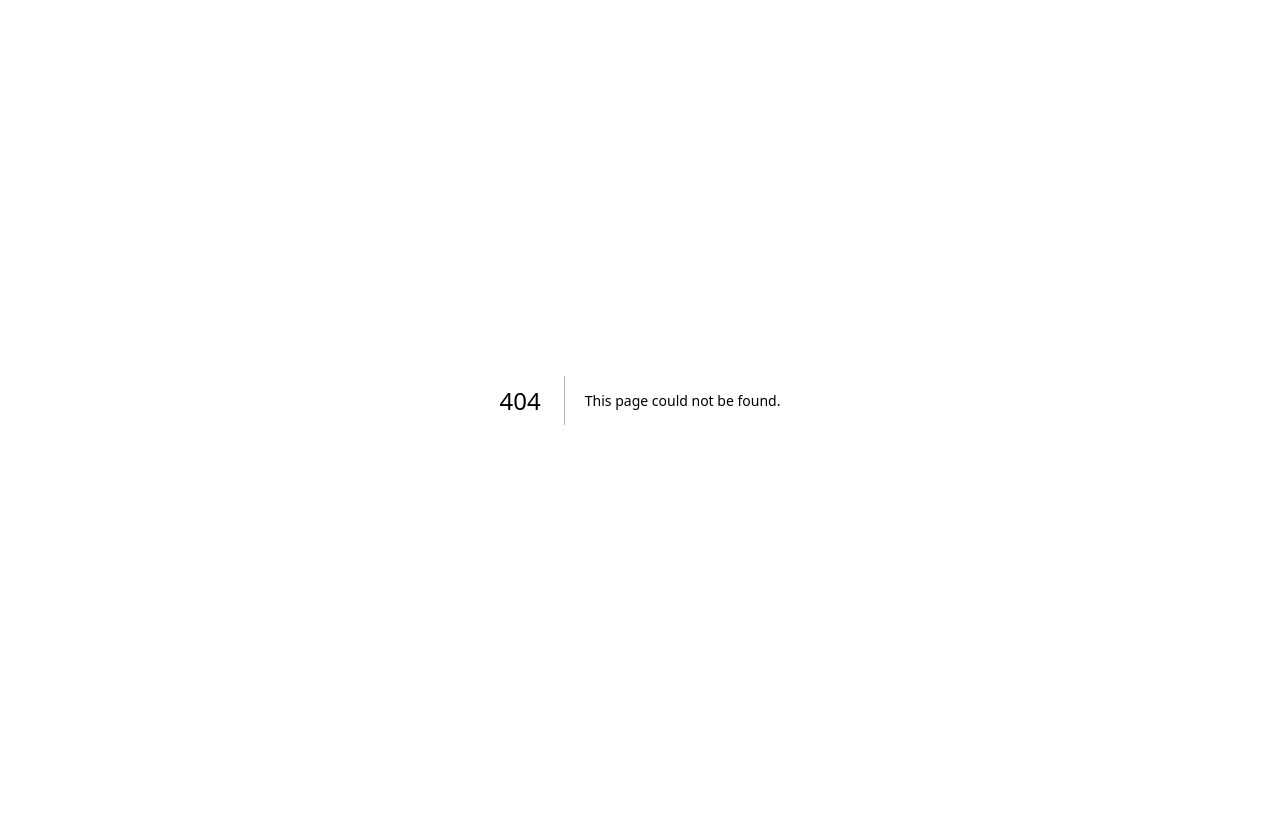
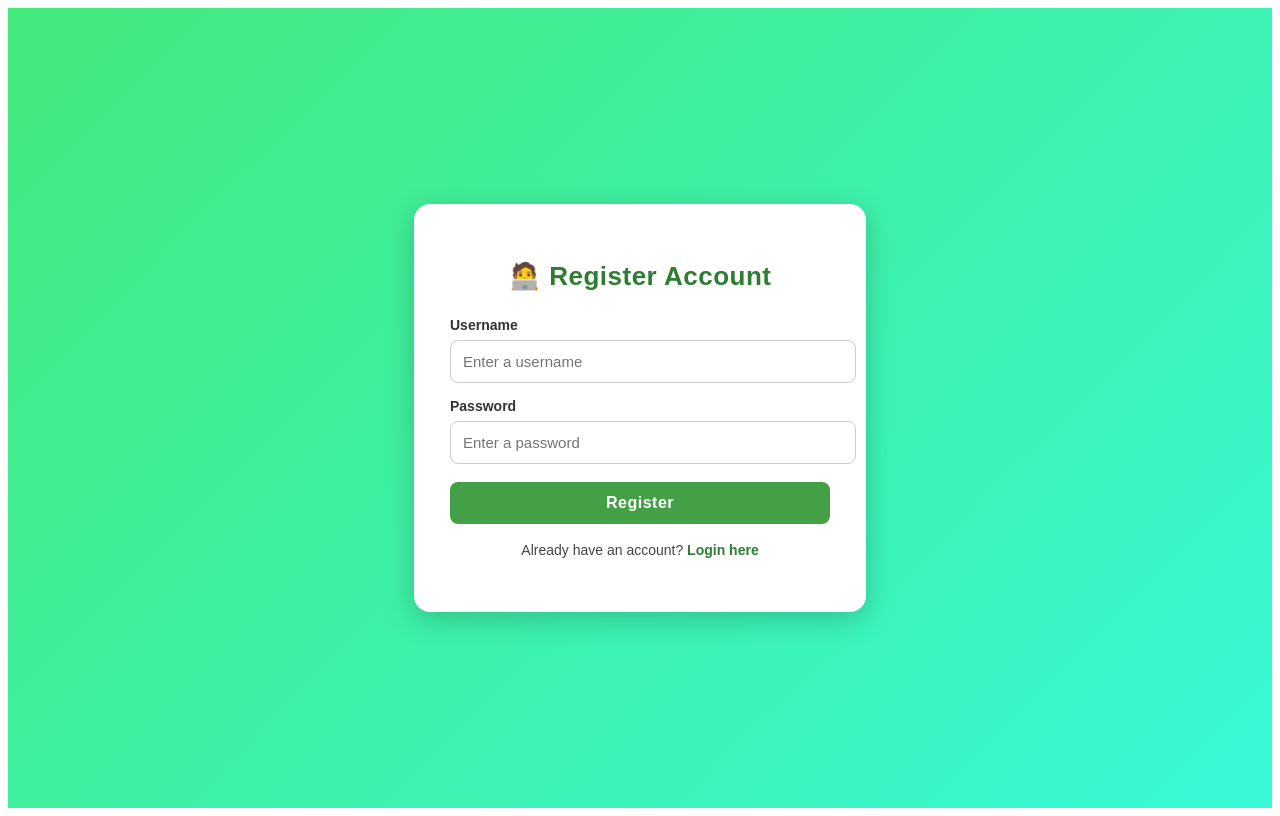
Before and after one commit to MTech-IT-MNS-2025/Group-9, a Next.js app in the folder Assignment_3/: page /register in a window 1280 px wide. Before the commit this address had no page. Built offline with nearby package versions, Linux system fonts and the light colour scheme.

Commit message:
Create register.js

```diff
--- /dev/null
+++ b/Assignment_3/pages/register.js
@@ -0,0 +1,180 @@
+// pages/register.js
+import { useState } from "react";
+import { useRouter } from "next/router";
+
+export default function Register() {
+  const [username, setUsername] = useState("");
+  const [password, setPassword] = useState("");
+  const [msg, setMsg] = useState("");
+  const router = useRouter();
+
+  const registerUser = async (e) => {
+    e.preventDefault();
+    if (!username.trim() || !password.trim()) {
+      setMsg("⚠️ Please fill all fields!");
+      return;
+    }
+
+    const res = await fetch("/api/register", {
+      method: "POST",
+      headers: { "Content-Type": "application/json" },
+      body: JSON.stringify({ username, password }),
+    });
+    const data = await res.json();
+    if (data.success) {
+      alert("✅ Registration successful!");
+      router.push("/");
+    } else {
+      setMsg(data.message || "❌ Registration failed");
+    }
+  };
+
+  return (
+    <div
+      style={{
+        height: "100vh",
+        display: "flex",
+        alignItems: "center",
+        justifyContent: "center",
+        background: "linear-gradient(135deg, #43e97b 0%, #38f9d7 100%)",
+        fontFamily: "'Poppins', sans-serif",
+      }}
+    >
+      <div
+        style={{
+          background: "#fff",
+          borderRadius: 16,
+          padding: "40px 36px",
+          width: 380,
+          boxShadow: "0 8px 30px rgba(0,0,0,0.2)",
+          textAlign: "center",
+        }}
+      >
+        <h1
+          style={{
+            marginBottom: 24,
+            color: "#2e7d32",
+            fontSize: 26,
+            fontWeight: "700",
+            letterSpacing: 0.5,
+          }}
+        >
+          🧑‍💻 Register Account
+        </h1>
+
+        <form onSubmit={registerUser}>
+          <div style={{ textAlign: "left", marginBottom: 14 }}>
+            <label
+              style={{
+                fontWeight: 600,
+                fontSize: 14,
+                color: "#333",
+              }}
+            >
+              Username
+            </label>
+            <input
+              value={username}
+              onChange={(e) => setUsername(e.target.value)}
+              placeholder="Enter a username"
+              style={{
+                width: "100%",
+                padding: 12,
+                marginTop: 6,
+                border: "1px solid #ccc",
+                borderRadius: 8,
+                outline: "none",
+                fontSize: 15,
+                transition: "0.2s",
+              }}
+              onFocus={(e) => (e.target.style.border = "1px solid #43a047")}
+              onBlur={(e) => (e.target.style.border = "1px solid #ccc")}
+            />
+          </div>
+
+          <div style={{ textAlign: "left", marginBottom: 18 }}>
+            <label
+              style={{
+                fontWeight: 600,
+                fontSize: 14,
+                color: "#333",
+              }}
+            >
+              Password
+            </label>
+            <input
+              type="password"
+              value={password}
+              onChange={(e) => setPassword(e.target.value)}
+              placeholder="Enter a password"
+              style={{
+                width: "100%",
+                padding: 12,
+                marginTop: 6,
+                border: "1px solid #ccc",
+                borderRadius: 8,
+                outline: "none",
+                fontSize: 15,
+                transition: "0.2s",
+              }}
+              onFocus={(e) => (e.target.style.border = "1px solid #43a047")}
+              onBlur={(e) => (e.target.style.border = "1px solid #ccc")}
+            />
+          </div>
+
+          <button
+            type="submit"
+            style={{
+              width: "100%",
+              padding: "12px 0",
+              background: "#43a047",
+              color: "white",
+              border: "none",
+              borderRadius: 8,
+              fontSize: 16,
+              fontWeight: 600,
+              cursor: "pointer",
+              letterSpacing: 0.5,
+              transition: "0.3s ease",
+            }}
+            onMouseEnter={(e) =>
+              (e.target.style.background = "#2e7d32")
+            }
+            onMouseLeave={(e) =>
+              (e.target.style.background = "#43a047")
+            }
+          >
+            Register
+          </button>
+
+          {msg && (
+            <p
+              style={{
+                color: "red",
+                marginTop: 10,
+                fontWeight: 500,
+                fontSize: 14,
+              }}
+            >
+              {msg}
+            </p>
+          )}
+        </form>
+
+        <p style={{ marginTop: 18, fontSize: 14, color: "#444" }}>
+          Already have an account?{" "}
+          <a
+            href="/"
+            style={{
+              color: "#2e7d32",
+              fontWeight: 600,
+              textDecoration: "none",
+            }}
+          >
+            Login here
+          </a>
+        </p>
+      </div>
+    </div>
+  );
+}
```
